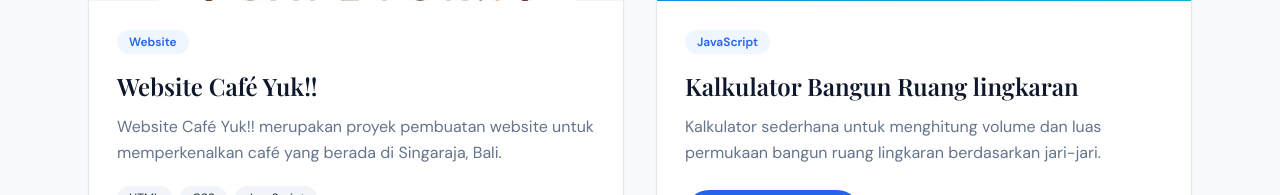
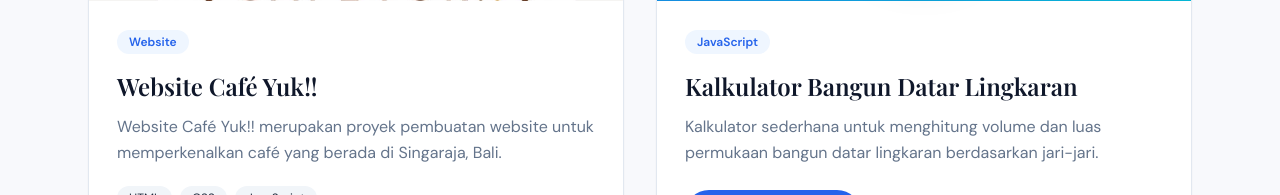
Before and after one commit to natasyapangaribuan8-sudo/natasyapangaribuan8-sudo.github.io, a plain HTML site: page Proyek.html in a window 1280 px wide. Shown: the part 605-800 px from the top of the page. Drawn offline with nearby package versions, Linux system fonts and the light colour scheme.

Commit message:
Update Proyek.html

```diff
--- a/Proyek.html
+++ b/Proyek.html
@@ -149,11 +149,11 @@
           </span>
 
           <h2 class="font-display text-2xl font-semibold text-slate-900 mt-4">
-            Kalkulator Bangun Ruang lingkaran
+            Kalkulator Bangun Datar Lingkaran
           </h2>
 
           <p class="text-slate-500 mt-3 leading-relaxed">
-            Kalkulator sederhana untuk menghitung volume dan luas permukaan bangun ruang lingkaran berdasarkan jari-jari.
+            Kalkulator sederhana untuk menghitung volume dan luas permukaan bangun datar lingkaran berdasarkan jari-jari.
           </p>
 
           <a href="kalkulator-lingkaran.html" target="_blank" rel="noopener noreferrer" class="inline-flex items-center mt-6 bg-blue-600 text-white px-5 py-3 rounded-full font-medium hover:bg-blue-700 transition">
```
